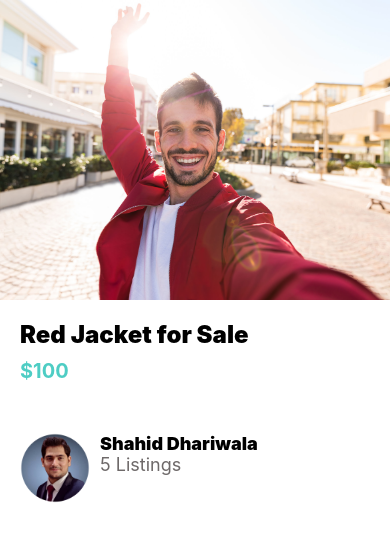
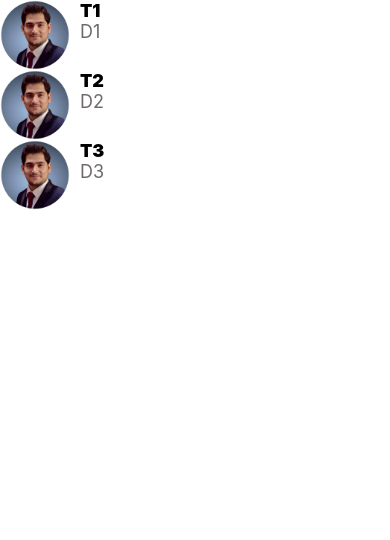
Before and after one commit to shahiddhariwala/Sell-it-react-native-ios-android-app, a React Native app: screen / in a window 390 px wide. Shown: the top 540 px of the page. Built offline with nearby package versions, Linux system fonts and the light colour scheme.

Commit message:
MessagesScreen Basics

```diff
--- a/App.js
+++ b/App.js
@@ -6,7 +6,7 @@
 import WelcomeScreen from "./app/screens/WelcomeScreen";
 import ViewImageScreen from "./app/screens/ViewImageScreen";
 import ListingDetailsScreen from "./app/screens/ListingDetailsScreen";
-
+import MessagesScreen from "./app/screens/MessagesScreen";
 //Components
 import Card from "./app/components/Card";
 
@@ -17,7 +17,8 @@
     // <WelcomeScreen />
     // <ViewImageScreen />
     // <Card title="Red jacket for sale!" subTitle="$100" image={require("./app/assets/jacket.jpg")} />
-    <ListingDetailsScreen />
+    // <ListingDetailsScreen />
+    <MessagesScreen />
   );
 }
 
--- /dev/null
+++ b/app/components/Screen.js
@@ -0,0 +1,16 @@
+import React from 'react';
+import { StyleSheet, SafeAreaView, Platform,StatusBar } from 'react-native';
+
+const Screen = ({ children }) => {
+    return (
+        <SafeAreaView style={styles.screen}>
+            {children}
+        </SafeAreaView>
+    );
+}
+const styles = StyleSheet.create({
+    screen: {
+        paddingTop: Platform.OS === "android" ? StatusBar.currentHeight : 0,
+    }
+})
+export default Screen;
--- a/app/screens/ListingDetailsScreen.js
+++ b/app/screens/ListingDetailsScreen.js
@@ -16,8 +16,8 @@
                     $100
             </AppText>
                 <View style={styles.userContainer}>
+                    <ListItem image={require("../assets/shahid.png")} title="Shahid Dhariwala" subtitle="5 Listings" />
                 </View>
-                <ListItem image={require("../assets/shahid.png")} title="Shahid Dhariwala" subtitle="5 Listings" />
             </View>
         </View>
     );
@@ -41,7 +41,7 @@
         fontWeight: "900",
     },
     userContainer: {
-        marginVertical: 20,
+        marginVertical: 40,
     }
 })
 export default ListingDetailScreen;
--- /dev/null
+++ b/app/screens/MessagesScreen.js
@@ -0,0 +1,46 @@
+import React from 'react';
+import { FlatList, StyleSheet } from 'react-native';
+import ListItem from "../components/ListItem";
+import Screen from "../components/Screen";
+
+const messages = [
+    {
+        id: 1,
+        title: 'T1',
+        description: 'D1',
+        image: require("../assets/shahid.png")
+    },
+    {
+        id: 2,
+        title: 'T2',
+        description: 'D2',
+        image: require("../assets/shahid.png")
+    },
+    {
+        id: 3,
+        title: 'T3',
+        description: 'D3',
+        image: require("../assets/shahid.png")
+    },
+]
+const MessagesScreen = () => {
+    return (
+        <Screen >
+            <FlatList
+                data={messages}
+                keyExtractor={message => message.id.toString()}
+                renderItem={({ item }) =>
+                    <ListItem
+                        title={item.title}
+                        subtitle={item.description}
+                        image={item.image} />
+                }
+            />
+        </Screen>
+    );
+}
+
+const styles = StyleSheet.create({
+
+})
+export default MessagesScreen;
```
